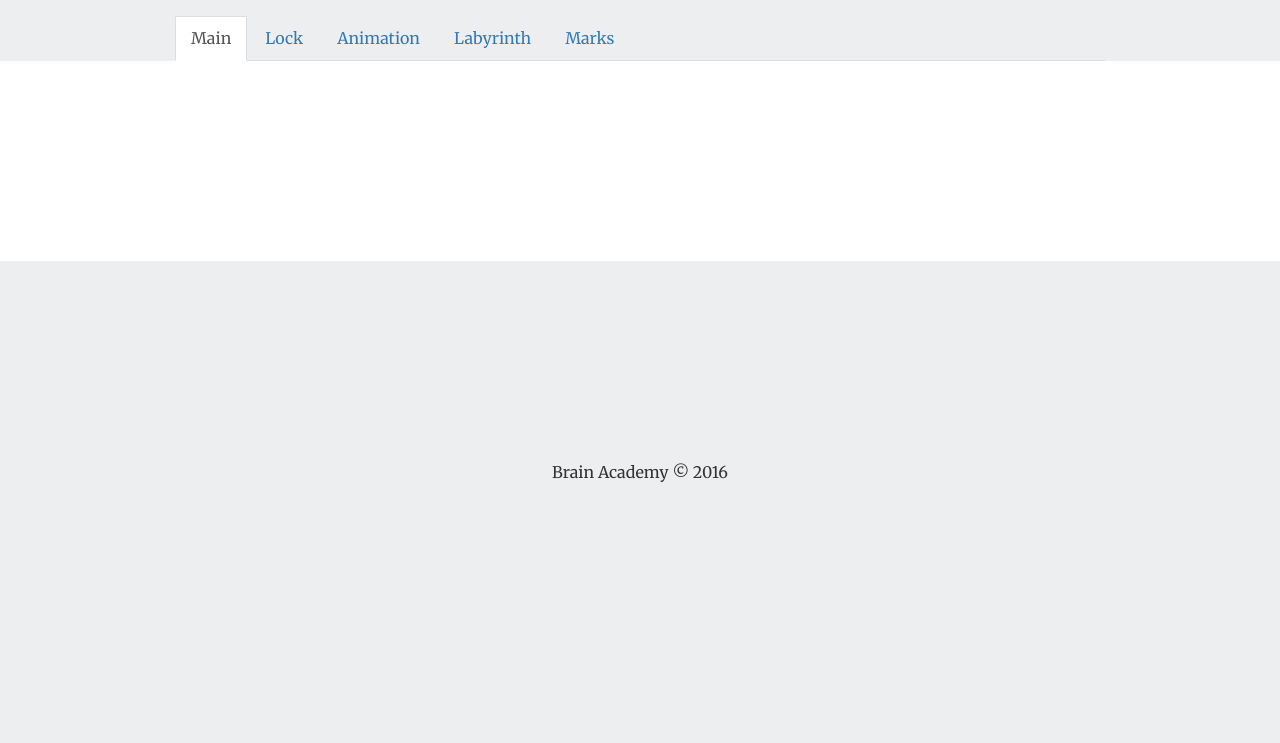
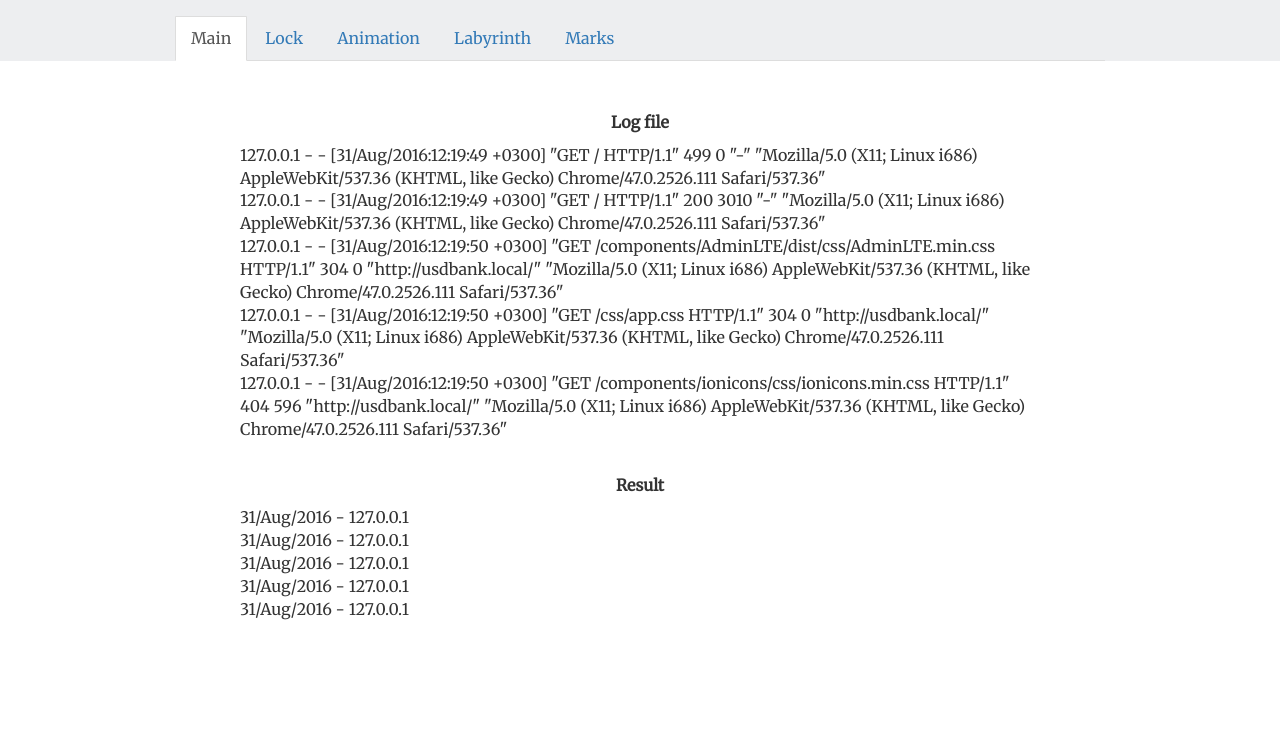
Before and after one commit to severjason/brainacademyGit, a website: page app/index.html in a window 1280 px wide. Shown: the part 57-800 px from the top of the page. Drawn offline with Linux system fonts and the light colour scheme.

Commit message:
added regexp homework

```diff
--- a/app/index.html
+++ b/app/index.html
@@ -47,7 +47,26 @@
 </nav>
 <div id="default">
 
-
+    <div id="reg_exp_container">
+        <p class="text-center title"> Log file</p>
+        <p id="log_file_text">
+            127.0.0.1 - - [31/Aug/2016:12:19:49 +0300] "GET / HTTP/1.1" 499 0 "-" "Mozilla/5.0 (X11; Linux i686)
+            AppleWebKit/537.36 (KHTML, like Gecko) Chrome/47.0.2526.111 Safari/537.36" <br>
+            127.0.0.1 - - [31/Aug/2016:12:19:49 +0300] "GET / HTTP/1.1" 200 3010 "-" "Mozilla/5.0 (X11; Linux i686)
+            AppleWebKit/537.36 (KHTML, like Gecko) Chrome/47.0.2526.111 Safari/537.36"<br>
+            127.0.0.1 - - [31/Aug/2016:12:19:50 +0300] "GET /components/AdminLTE/dist/css/AdminLTE.min.css HTTP/1.1"
+            304 0 "http://usdbank.local/" "Mozilla/5.0 (X11; Linux i686) AppleWebKit/537.36 (KHTML, like Gecko)
+            Chrome/47.0.2526.111 Safari/537.36"<br>
+            127.0.0.1 - - [31/Aug/2016:12:19:50 +0300] "GET /css/app.css HTTP/1.1" 304 0 "http://usdbank.local/"
+            "Mozilla/5.0 (X11; Linux i686) AppleWebKit/537.36 (KHTML, like Gecko) Chrome/47.0.2526.111 Safari/537.36"<br>
+            127.0.0.1 - - [31/Aug/2016:12:19:50 +0300] "GET /components/ionicons/css/ionicons.min.css HTTP/1.1"
+            404 596 "http://usdbank.local/" "Mozilla/5.0 (X11; Linux i686) AppleWebKit/537.36 (KHTML, like Gecko)
+            Chrome/47.0.2526.111 Safari/537.36"<br>
+        </p>
+        <br>
+        <p class="text-center title">Result</p>
+        <p id="result"></p>
+    </div>
 
 
 
@@ -82,6 +101,7 @@
 <script src="js/main.js"></script>
 <script src="js/lock.js"></script>
 <script src="js/test.js"></script>
+<script src="js/regexp.js"></script>
 <!-- endbuild -->
 </body>
 </html>
--- /dev/null
+++ b/app/js/regexp.js
@@ -0,0 +1,27 @@
+"use strict";
+(function () {
+    document.addEventListener("DOMContentLoaded", function () {
+
+        var text = document.getElementById("log_file_text").innerHTML;
+        var resultText = document.getElementById("result");
+        var regexpIP = /((\d{1,3}\.){3}\d{1,3})/gim;
+        var regexpDate = /(\d{2}[\/]\w{3}[\/]\d{4})/gim;
+        var arr;
+        var resultIP = [];
+        var resultDate = [];
+
+        while(( arr = regexpIP.exec(text)) !== null) {
+            resultIP.push(arr[0]);
+        }
+
+        while(( arr = regexpDate.exec(text)) !== null) {
+            resultDate.push(arr[0]);
+        }
+
+        for (var i = 0; i < resultIP.length; i++) {
+            resultText.innerHTML += resultDate[i] + " - " + resultIP[i] + "<br>";
+        }
+
+    });
+
+})();
--- a/app/scss/main.scss
+++ b/app/scss/main.scss
@@ -24,4 +24,5 @@
 @import "modules/labyrinth";
 @import "modules/marks";
 @import "modules/lock";
+@import "modules/regexp";
 @import "modules/media";
--- /dev/null
+++ b/app/scss/modules/_regexp.scss
@@ -0,0 +1,10 @@
+#reg_exp_container {
+  max-width: 800px;
+  margin: 0 auto;
+
+  .title {
+    font-weight: bold;
+  }
+
+
+}
```
Also changed, not shown: app/js/test.js (+0 -9 lines), app/css/main.css, app/scss/main.css, 2 other files.
